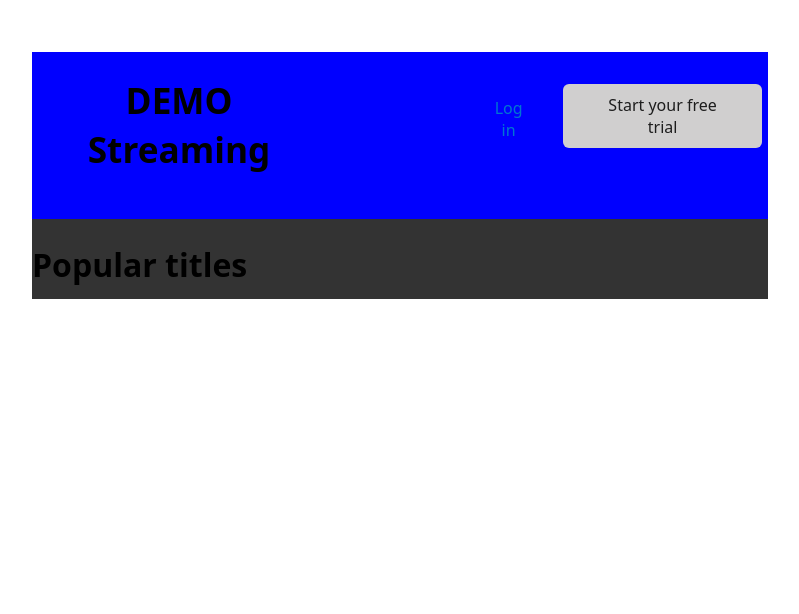
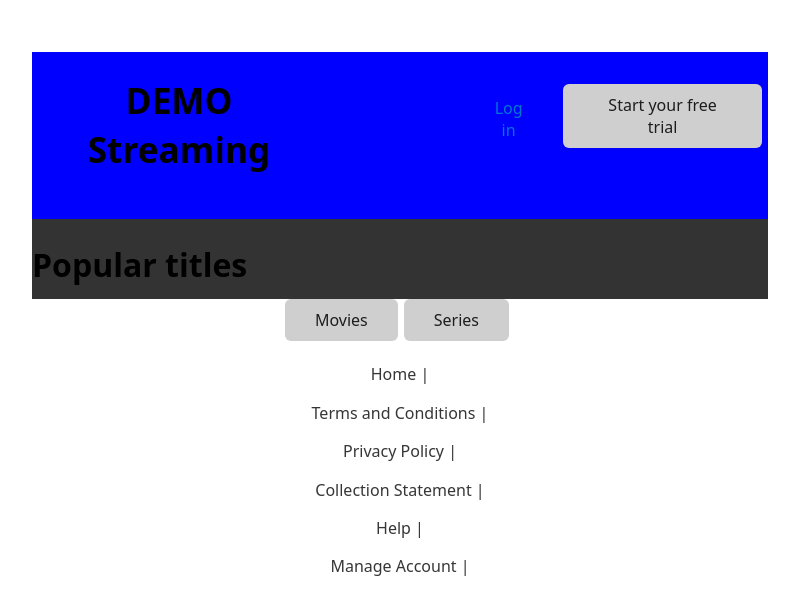
Before and after one commit to MiguelGallegoR/prueba-tecnica, a React (Vite) app: page / in a window 1280 px wide. Shown: the top 614 px of the page, without its empty margins (240-1039 px from the left). Built offline with nearby package versions, Linux system fonts and the light colour scheme.

Commit message:
added Footer component

```diff
--- a/src/App.jsx
+++ b/src/App.jsx
@@ -1,9 +1,10 @@
 import './App.css'
 import Header from './components/Header'
+import { Home } from './components/Home'
 import { Movies } from './components/Movies'
 import { Series } from './components/Series'
 import { useState } from 'react'
-
+import { Footer } from './components/Footer'
 function App () {
   const [pageLoaded, setPageLoaded] = useState('Home')
 
@@ -13,11 +14,15 @@ function App () {
 
   return (
     <>
-      <Header handlePageChange={handlePageChange} />
-      <main>
+      <Header />
+      <Home handlePageChange={handlePageChange} />
+
+      <main style={{ width: '80%', margin: '0 auto' }}>
         {pageLoaded === 'Movies' && <Movies />}
         {pageLoaded === 'Series' && <Series />}
       </main>
+      {pageLoaded === 'Home' && <Footer />}
+
     </>
   )
 }
```
